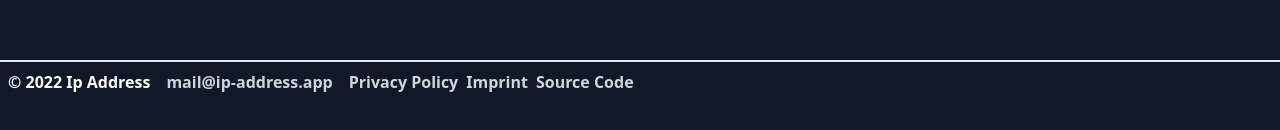
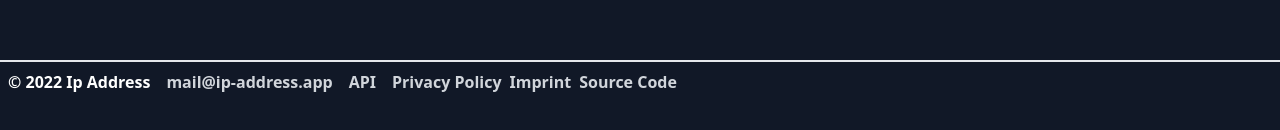
Before and after one commit to FlosWelt/ip-address, a Next.js app: page /privacy in a window 1280 px wide. Shown: the part 520-650 px from the top of the page. Built offline with nearby package versions, Linux system fonts and the light colour scheme.

Commit message:
Added Api link to Footer

```diff
--- a/components/footer.js
+++ b/components/footer.js
@@ -9,6 +9,9 @@ export default function Footer() {
             <h1 className="p-2 inline-block"> © {new Date().getFullYear()} Ip Address</h1>
             <Link href="mailto:mail@ip-address.app" >
             <a className="inline-block text-gray-300 hover:text-slate-500 px-2" >mail@ip-address.app</a>
+            </Link>
+            <Link href="https://api.ip-address.app" >
+            <a className="inline-block text-gray-300 hover:text-slate-500 px-2" >API</a>
             </Link>
             <Link href="/privacy" >
             <a className="inline-block text-gray-300 hover:text-slate-500 px-2" >Privacy Policy</a>
```
